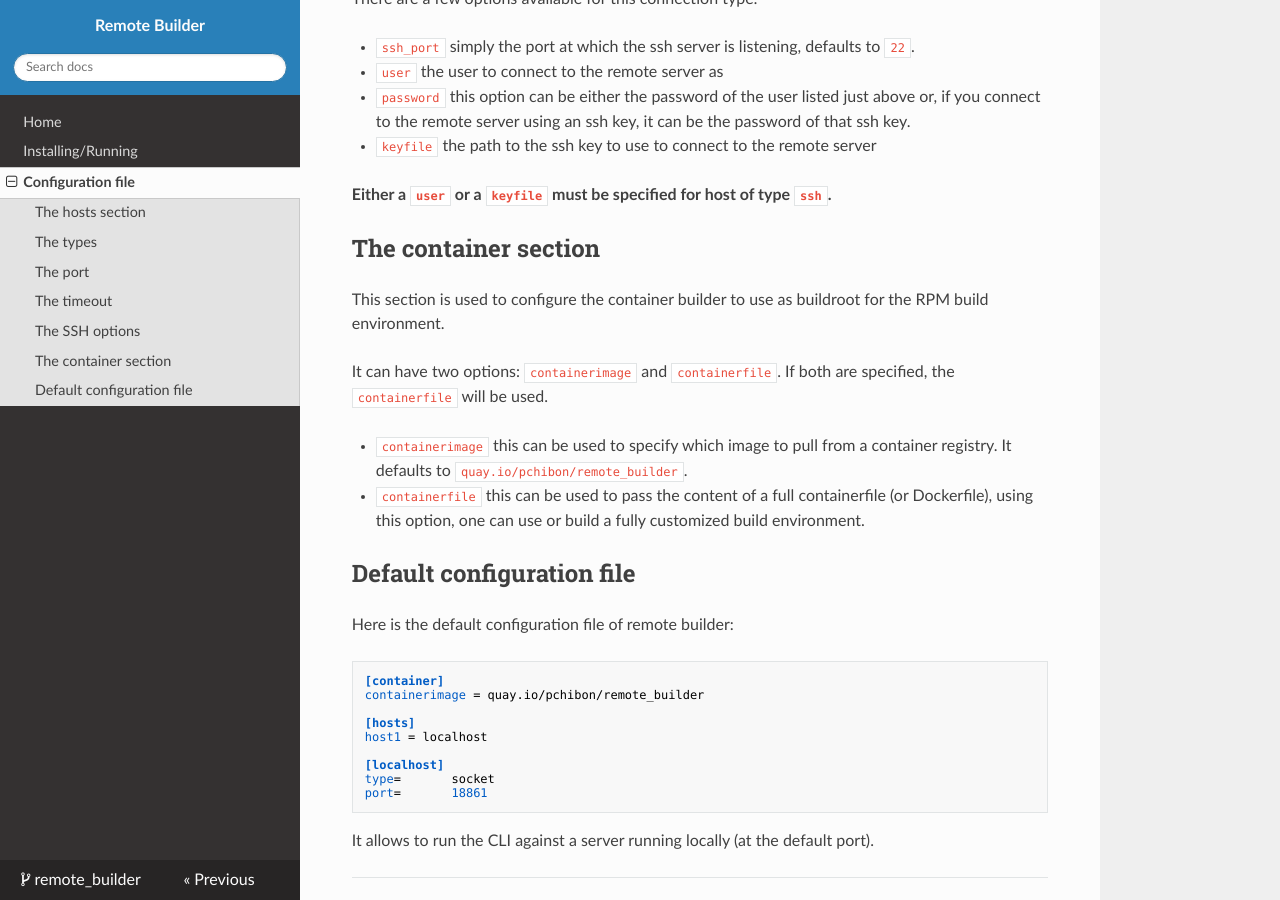
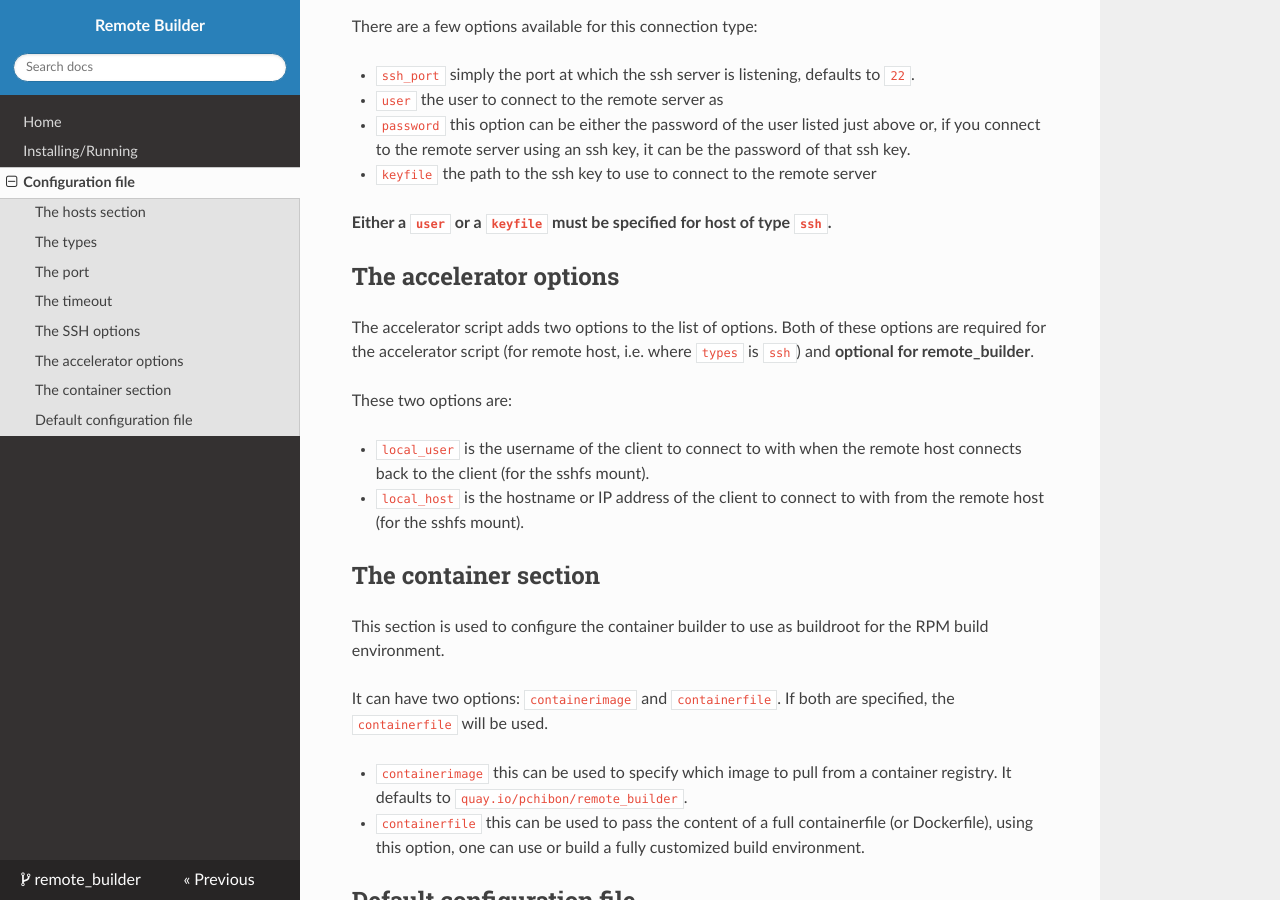
Before and after one commit to pypingou/remote_builder, an MkDocs documentation site: the page built from docs/config.md, in a window 1280 px wide and 900 px high, scrolled down 1781 px. Built offline with MkDocs 1.6.1, drawn with Linux system fonts in a browser that asks for light colours; nearby versions of some CDN libraries; some of the changed text lies outside the part shown.

Commit message:
Make the accelerator script configurable to connect back to the client
The remote host connects back to the client and we need a way to know
how to get back to the client (username and hostname/ip). This can
now be achieved through the configuration file.

Signed-off-by: Pierre-Yves Chibon <pingou@pingoured.fr>

````diff
--- a/docs/config.md
+++ b/docs/config.md
@@ -32,6 +32,8 @@ port=       18861
 timeout=    14400
 user=       guest
 password=   password
+local_user= pingou
+local_host= 192.168.1.90
 ```
 
 Here are some explanations:
@@ -92,6 +94,19 @@ There are a few options available for this connection type:
 
 **Either a `user` or a `keyfile` must be specified for host of type `ssh`.**
 
+## The accelerator options
+
+The accelerator script adds two options to the list of options. Both of these
+options are required for the accelerator script (for remote host, i.e. where
+`types` is `ssh`) and **optional for remote_builder**.
+
+These two options are:
+
+* `local_user` is the username of the client to connect to with when the remote
+  host connects back to the client (for the sshfs mount).
+* `local_host` is the hostname or IP address of the client to connect to with
+  from the remote host (for the sshfs mount).
+
 ## The container section
 
 This section is used to configure the container builder to use as buildroot for
````
Also changed, not shown: accelerator.py (+12 -2 lines).
